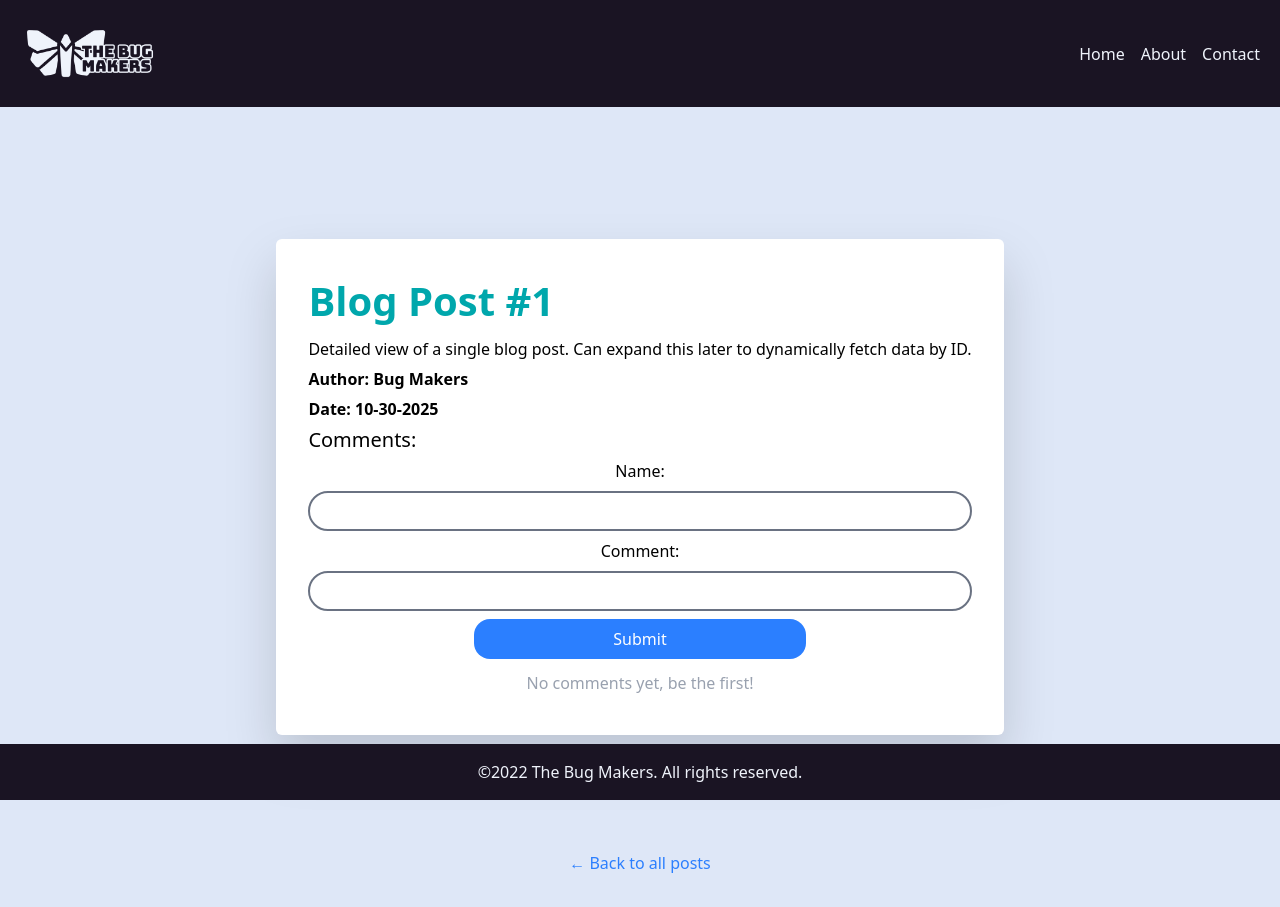
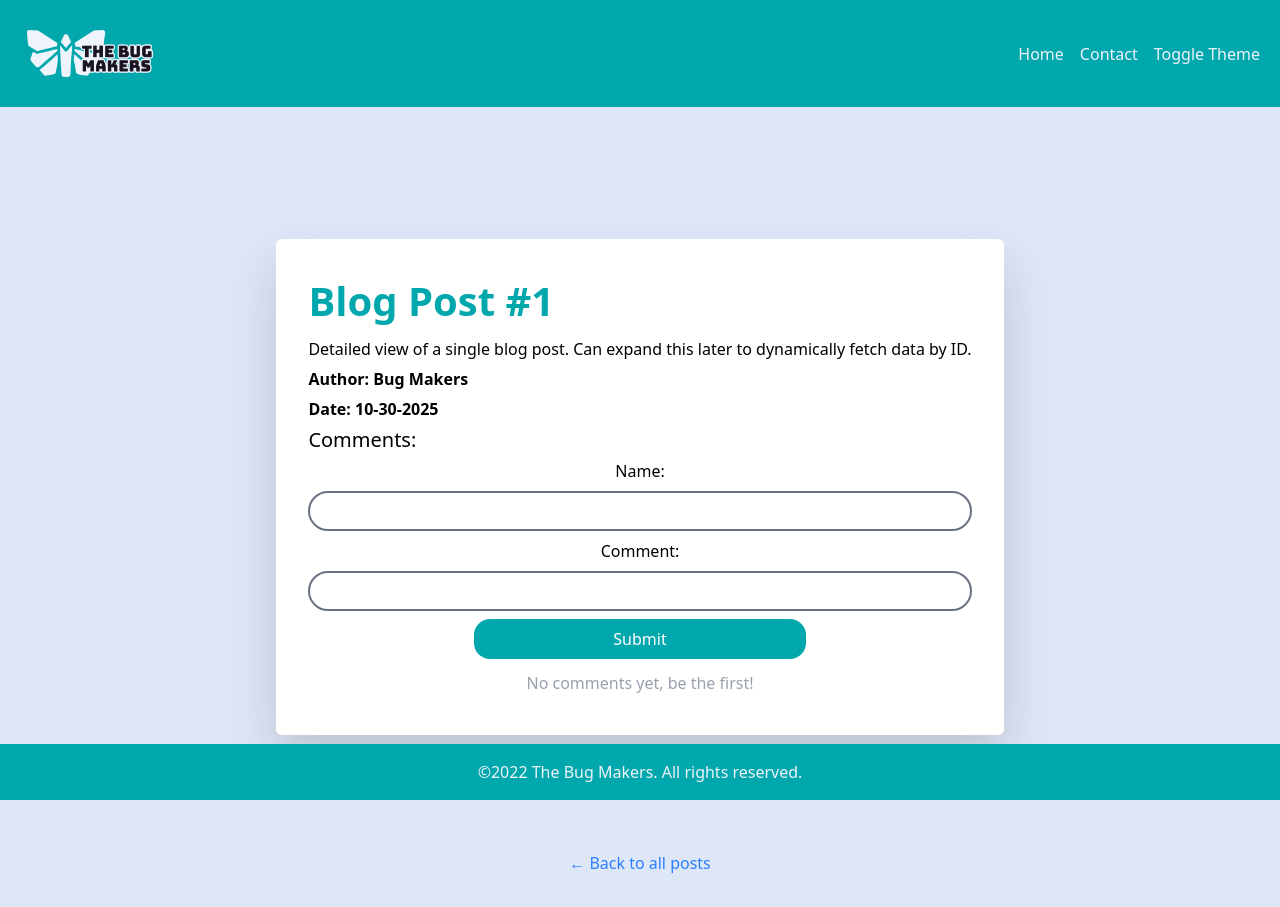
Before and after one commit to The-Bug-Makers-FED25/lab6, a React (Vite) app in the folder blog-app/: page /posts/1 in a window 1280 px wide. Built offline with nearby package versions, Linux system fonts and the light colour scheme.

Commit message:
toggle theme active

```diff
--- a/blog-app/package.json
+++ b/blog-app/package.json
@@ -26,7 +26,7 @@
     "eslint-plugin-react-refresh": "^0.4.22",
     "globals": "^16.4.0",
     "postcss": "^8.5.6",
-    "tailwindcss": "^4.1.15",
+    "tailwindcss": "^4.1.16",
     "vite": "^7.1.12"
   }
 }
--- a/blog-app/src/App.jsx
+++ b/blog-app/src/App.jsx
@@ -4,12 +4,15 @@ import Footer from "./components/Footer/Footer";
 import BlogPostsPage from "./pages/BlogPostsPage";
 import IndividualPostPage from "./pages/IndividualPostPage";
 import ContactPage from "./pages/ContactPage";
+import { useToggle } from "./context/toggleThemeContext";
 
 function App() {
+  const {light} = useToggle()
+
   return (
     <>
       <Header />
-      <main className="min-h-[85vh] bg-grey">
+      <main className={`min-h-[85vh] ${light ? "bg-grey" : "bg-darkbg"}`}>
         <Routes>
           <Route path="/" element={<BlogPostsPage />} />
           <Route path="/posts/:id" element={<IndividualPostPage />} />
--- a/blog-app/src/components/BlogBox/BlogBox.jsx
+++ b/blog-app/src/components/BlogBox/BlogBox.jsx
@@ -1,14 +1,19 @@
+import { useToggle } from "../../context/toggleThemeContext";
 import BlogComments from "../BlogComments/BlogComments";
 
 export function BlogBox ({title, content, author, date, initialComments }) {
-    return <div className="m-auto p-8 w-fit min-w-[45ch] max-w-[80ch] flex flex-col gap-1 bg-white rounded-md drop-shadow-2xl">
+    const {light} = useToggle()
+
+
+
+    return <div className={`m-auto p-8 w-fit min-w-[45ch] max-w-[80ch] flex flex-col gap-1 rounded-md drop-shadow-2xl ${light ? "bg-white" : "bg-darkg"}`}>
             <div className="flex flex-col gap-1.5">
-                <h1 className="text-pdark text-[2.5rem] font-bold">{title}</h1>
-                <p>{content}</p>
-                <p className="font-bold">Author: {author}</p>
-                <p className="font-bold">Date: {date}</p>
+                <h1 className={`text-pdark text-[2.5rem] font-bold ${light ? "" : "text-primary"}`}>{title}</h1>
+                <p className={`${light ? "" : "text-neutral"}`}>{content}</p>
+                <p className={`${light ? "" : "text-neutral"} font-bold`}>Author: {author}</p>
+                <p className={`${light ? "" : "text-neutral"} font-bold`}>Date: {date}</p>
             </div>
-            <h2 className="text-[1.25rem]">Comments:</h2>
+            <h2 className={`${light ? "" : "text-neutral"} text-[1.25rem]`}>Comments:</h2>
             <BlogComments initialComments={initialComments}/>
         </div>
 }
--- a/blog-app/src/components/BlogComments/BlogComments.jsx
+++ b/blog-app/src/components/BlogComments/BlogComments.jsx
@@ -1,7 +1,9 @@
 import { useState } from "react";
+import { useToggle } from "../../context/toggleThemeContext";
 
 
 export default function BlogComments () {
+    const {light} = useToggle()
     const [comments, setComments] = useState([]);
     const [newComment, setNewComment] = useState("");
     const [newName, setNewName] = useState("");
@@ -27,24 +29,24 @@ export default function BlogComments () {
 
 
     return (
-        <>
+        <div className={`${light ? "" : "text-neutral"}`}>
             <form onSubmit={handleSubmit} className={"flex flex-col gap-2 w-full items-center"}>
                 <p>Name:</p>
-                <input type="text" className={"h-10 w-full p-2 border-2 border-gray-500 rounded-3xl focus:border-blue-500 outline-none"} value={newName} onChange={handleNameChange} placeholder=""/>
+                <input type="text" className={`h-10 w-full p-2 border-2 rounded-3xl focus:border-pdark outline-none ${light ? "border-gray-500" : "border-primary"} `} value={newName} onChange={handleNameChange} placeholder=""/>
                 <p>Comment: </p>
-                <input type="text" className={"h-10 w-full p-2 border-2 border-gray-500 rounded-3xl focus:border-blue-500 outline-none"} value={newComment} onChange={handleCommentChange} placeholder=""/>
-                <button type="submit" className={"h-10 bg-blue-500 w-[50%] rounded-2xl text-white hover:scale-110 transition-all"}>Submit</button>
+                <input type="text" className={`h-10 w-full p-2 border-2 rounded-3xl focus:border-pdark outline-none ${light ? "border-gray-500" : "border-primary"} `} value={newComment} onChange={handleCommentChange} placeholder=""/>
+                <button type="submit" className={`h-10 bg-pdark w-[50%] rounded-2xl hover:scale-110 transition-all mb-1 ${light ? "text-white" : "bg-primary text-black"}`}>Submit</button>
             </form>
 
-            <div className={"h-auto max-h-40 flex flex-col gap-1 p-2 w-full bg-white rounded-md overflow-y-scroll text-wrap"}>
+            <div className={`h-auto max-h-40 flex flex-col gap-1 p-2 w-full rounded-md overflow-y-auto text-wrap ${light ? "bg-white" : ""}`}>
                 {comments.length === 0 ? (
-                    <p className={"text-gray-400 text-center"}>No comments yet, be the first!</p>
+                    <p className={` text-center ${light ? "text-gray-400" : ""}`}>No comments yet, be the first!</p>
                 ) : (
                     comments.map((comment, index) => (
                         <p key={index}>{comment}</p>
                     ))
                 )}
             </div>
-        </>
+        </div>
     )
 }
--- a/blog-app/src/components/Footer/Footer.jsx
+++ b/blog-app/src/components/Footer/Footer.jsx
@@ -1,6 +1,10 @@
+import { useToggle } from "../../context/toggleThemeContext"
+
 export default function Footer () {
+    const {light} = useToggle()
+
     return (
-    <footer className="flex justify-center p-4 fixed min-w-full bg-black text-neutral bottom-0">
+    <footer className={`flex justify-center p-4 fixed min-w-full text-neutral bottom-0 ${light ? "bg-pdark" : "bg-black"  }`}>
         <p>©2022 The Bug Makers. All rights reserved.</p>
     </footer>
     )
--- a/blog-app/src/components/Header/Header.jsx
+++ b/blog-app/src/components/Header/Header.jsx
@@ -1,19 +1,23 @@
 import { Link } from "react-router-dom";
 import logo from "../../assets/BugMakersLogo.png"
+import { useToggle } from "../../context/toggleThemeContext";
 
 
 export default function Header() {
+  const {light, toggle} = useToggle()
+
 
   return (
     <>
-    <header className="w-full h-fit bg-black text-neutral flex justify-between p-4 items-center">
+    <header className={`w-full h-fit bg-black text-neutral flex justify-between p-4 items-center ${light ? "bg-pdark" : ""}`}>
         <div>
             <img className="w-[150px]" src={logo} alt="bug makers logo" />
         </div>
         <nav className="flex gap-2">
             <Link className="m-1 hover:text-primary" to="/">Home</Link>
-            <Link className="m-1 hover:text-primary" to="">About</Link>
             <Link className="m-1 hover:text-primary" to="/contact">Contact</Link>
+            <button className="m-1 hover:text-primary cursor-pointer border-none" onClick={toggle}>Toggle Theme</button>
+
         </nav>
     </header>
     </>
--- /dev/null
+++ b/blog-app/src/context/toggleThemeContext.jsx
@@ -0,0 +1,27 @@
+/* eslint-disable react-refresh/only-export-components */
+// src/context/authStore.js
+import { createContext, useContext, useState } from "react";
+
+const ToggleThemeContext = createContext();
+
+export function ToggleProvider({ children }) {
+  const [light, setLight] = useState(true);
+
+  // Simple auth helpers
+
+  function toggle() {
+    setLight(!light)
+  }
+
+  return (
+    <ToggleThemeContext.Provider
+     value={{
+        light,
+        toggle
+     }}>
+      {children}
+    </ToggleThemeContext.Provider>
+  );
+}
+
+export const useToggle = () => useContext(ToggleThemeContext);
--- a/blog-app/src/index.css
+++ b/blog-app/src/index.css
@@ -5,8 +5,9 @@
     --color-pdark: #00a7ac;
     --color-black: #1a1423;
     --color-grey: #dee7f7;
+    --color-darkg: #302343;
+    --color-darkbg: #22192F;
     --color-offwhite: #eff3fb;
-    --color-black: #1a1423;
     --color-neutral: hsl(220, 60%, 96%);
     --color-white: #ffffff;
 }
--- a/blog-app/src/main.jsx
+++ b/blog-app/src/main.jsx
@@ -3,11 +3,14 @@ import { createRoot } from 'react-dom/client'
 import { BrowserRouter } from 'react-router-dom'
 import './index.css'
 import App from './App.jsx'
+import { ToggleProvider } from './context/toggleThemeContext.jsx'
 
 createRoot(document.getElementById('root')).render(
   <StrictMode>
-    <BrowserRouter>
-      <App />
-    </BrowserRouter>
+    <ToggleProvider>
+      <BrowserRouter>
+        <App />
+      </BrowserRouter>
+    </ToggleProvider>
   </StrictMode>,
 )
--- a/blog-app/src/pages/BlogPostsPage.jsx
+++ b/blog-app/src/pages/BlogPostsPage.jsx
@@ -1,7 +1,11 @@
 import { Link } from "react-router-dom";
 import { BlogBox } from "../components/BlogBox/BlogBox";
+import { useToggle } from "../context/toggleThemeContext";
 
 export default function BlogPostsPage(){
+
+  const {light} = useToggle();
+
     const blogPosts = [
         {
             id: 1,
@@ -9,6 +13,7 @@ export default function BlogPostsPage(){
             content: "I uh... I uh haven't done this before...",
             author: "Joshua C. Price",
             date: "10-22-2025",
+            initialComments: ["He's pretty freaking goated", "This guy isn't human..."]
         },
         // {
         //     id: 2,
@@ -16,18 +21,18 @@ export default function BlogPostsPage(){
         //     content: "Dont listen to Josh... He has done this before...",
         //     author: "Cailean M. Matthews.",
         //     date: "10-23-2025",
-        //     initialComments:["Everyone: He's the smartest guy i've ever met", "Mike Tyson: Don't mess with him... his eyes turn red when he's mad..."]
+        //     initialComments:["He's the smartest guy i've ever met", "Don't mess with him... his eyes turn red when he's mad..."]
         // }
     ];
 
     return (
-    <div className="flex flex-col items-center gap-8 p-8 bg-grey min-h-screen">
+    <div className={`flex flex-col items-center gap-8 p-8 min-h-screen ${light ? "" : "bg-black"}}`}>
       {blogPosts.map(post => (
         <div key={post.id} className="w-full flex flex-col items-center">
           <BlogBox {...post} />
           <Link
             to={`/posts/${post.id}`}
-            className="text-blue-500 hover:underline mt-2"
+            className= {`hover:underline mt-2 ${light ? "text-pdark" : "text-primary"}`}
           >
             Read More
           </Link>
--- a/blog-app/src/pages/ContactPage.jsx
+++ b/blog-app/src/pages/ContactPage.jsx
@@ -1,4 +1,5 @@
 import { useState } from "react";
+import { useToggle } from "../context/toggleThemeContext";
 
 export default function ContactPage() {
   const [formData, setFormData] = useState({
@@ -6,6 +7,8 @@ export default function ContactPage() {
     email: "",
     message: ""
   });
+
+  const {light} = useToggle()
 
   const handleChange = (e) => {
     const { name, value } = e.target;
@@ -18,17 +21,17 @@ export default function ContactPage() {
   };
 
   return (
-    <div className="flex flex-col items-center justify-center min-h-screen bg-grey p-8">
-      <h1 className="text-3xl font-bold mb-4">Contact Us</h1>
+    <div className={`flex flex-col items-center justify-center p-8`}>
+      <h1 className={`text-3xl font-bold mb-4 ${light ? "" : "text-primary"}`}>Contact Us</h1>
       <form
         onSubmit={handleSubmit}
-        className="flex flex-col gap-4 w-full max-w-md bg-white p-6 rounded-lg shadow-md"
+        className={`flex flex-col gap-4 w-full max-w-md p-6 rounded-lg shadow-md ${light ? "bg-white" : "bg-darkg"}`}
       >
         <input
           type="text"
           name="name"
           placeholder="Your Name"
-          className="border border-gray-300 p-2 rounded"
+          className={`border p-2 rounded ${light ? "border-gray-300" : "border-primary text-neutral"}`}
           value={formData.name}
           onChange={handleChange}
         />
@@ -36,20 +39,20 @@ export default function ContactPage() {
           type="email"
           name="email"
           placeholder="Your Email"
-          className="border border-gray-300 p-2 rounded"
+          className={`border p-2 rounded ${light ? "border-gray-300" : "border-primary text-neutral"}`}
           value={formData.email}
           onChange={handleChange}
         />
         <textarea
           name="message"
           placeholder="Your Message"
-          className="border border-gray-300 p-2 rounded h-24"
+          className={`border p-2 rounded h-24 ${light ? "border-gray-300" : "border-primary text-neutral"}`}
           value={formData.message}
           onChange={handleChange}
         />
         <button
           type="submit"
-          className="bg-blue-500 text-white py-2 rounded hover:bg-blue-600 transition"
+          className={`m-auto h-10 bg-pdark w-[50%] rounded-2xl hover:scale-110 transition-all mb-1 ${light ? "text-white" : "bg-primary text-black"}`}
         >
           Send Message
         </button>
--- a/blog-app/src/pages/IndividualPostPage.jsx
+++ b/blog-app/src/pages/IndividualPostPage.jsx
@@ -13,7 +13,7 @@ export default function IndividualPostPage() {
   };
 
   return (
-    <div className="flex flex-col items-center gap-4 p-8 bg-grey min-h-screen">
+    <div className="flex flex-col items-center gap-4 p-8 min-h-screen">
       <BlogBox {...post} />
       <Link to="/" className="text-blue-500 hover:underline">← Back to all posts</Link>
     </div>
```
Also changed, not shown: 1 other file (tests, documents, lock files or other folders).
